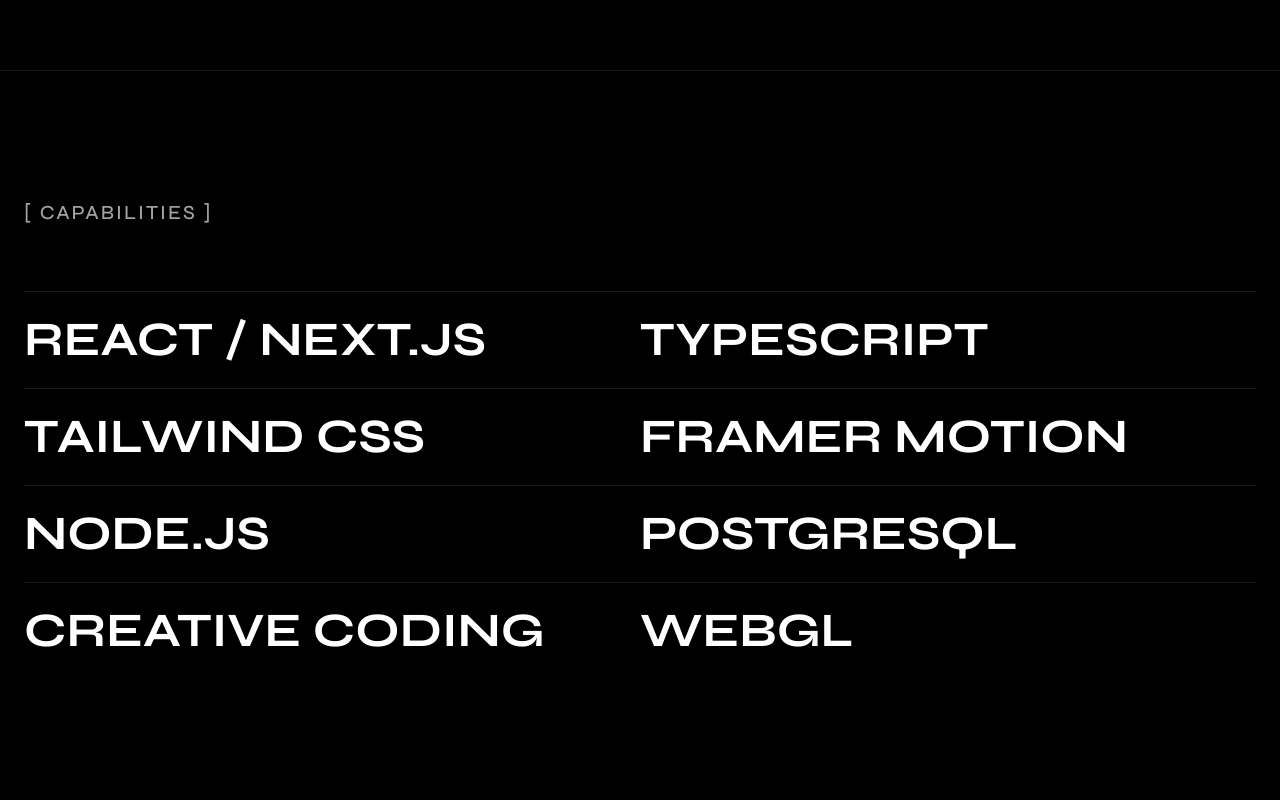
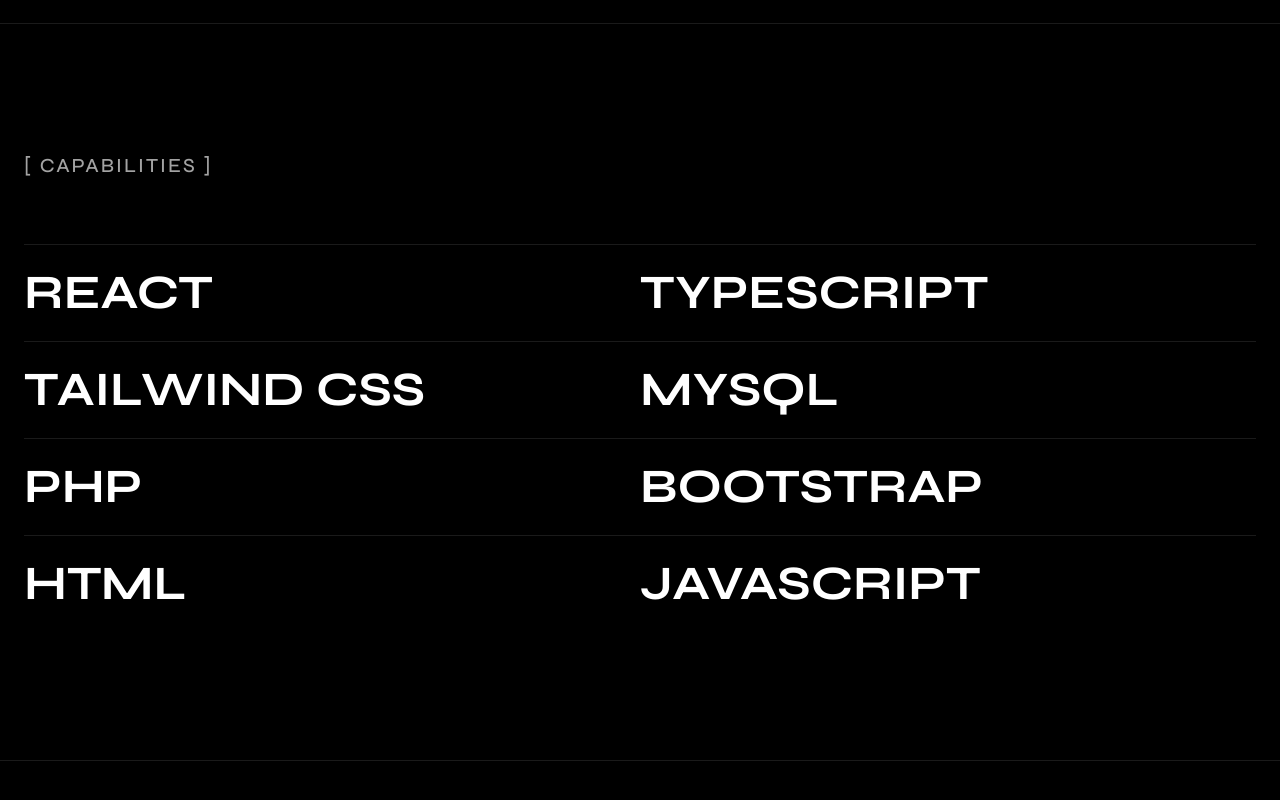
Before and after one commit to YorisSatriaAnanda/YorisS.A, a React (Vite) app: page / in a window 1280 px wide. Shown: the part 2602-3402 px from the top of the page. Built offline with nearby package versions, Linux system fonts and the light colour scheme.

Commit message:
ya gitulaj

```diff
--- a/src/components/sections/About.tsx
+++ b/src/components/sections/About.tsx
@@ -29,15 +29,12 @@
 
           <div className="lg:col-span-8">
             <h3 className="text-3xl md:text-5xl lg:text-6xl font-syne font-bold leading-tight mb-12">
-              I BELIEVE IN DESIGN THAT IS NOT ONLY BEAUTIFUL BUT <span className="text-stroke hover-target">PROVOKES THOUGHT</span>.
+              STUDENT BY DAY, <span className="text-stroke hover-target">FRONTEND DEVELOPER</span>.
             </h3>
 
-            <div className="grid md:grid-cols-2 gap-8 text-lg font-sans text-primary-300 leading-relaxed">
+            <div className="text-lg font-sans text-primary-300 leading-relaxed max-w-3xl">
               <p>
-                My background in engineering paired with an obsession for design allows me to create digital products that blur the line between utility and art. I don't just build websites; I craft interactive experiences.
-              </p>
-              <p>
-                Currently exploring the intersection of WebGL, creative coding, and modern web frameworks to push the boundaries of what a browser can render.
+                I'm an 11th-grade Software Engineering (PPLG) student at SMKN 1 Ciomas. I specialize in building sleek, high-performing websites and user interfaces. While still in school, I treat every project as a professional craft and constantly explore new technologies to push my boundaries as a developer.
               </p>
             </div>
 
--- a/src/components/sections/Skills.tsx
+++ b/src/components/sections/Skills.tsx
@@ -1,8 +1,8 @@
 import { motion } from 'framer-motion';
 
 const skills = [
-  "React / Next.js", "TypeScript", "Tailwind CSS", "Framer Motion",
-  "Node.js", "PostgreSQL", "Creative Coding", "WebGL"
+  "React", "TypeScript", "Tailwind CSS", "MySQL",
+  "PHP", "Bootstrap", "HTML", "JavaScript"
 ];
 
 const Skills = () => {
```
